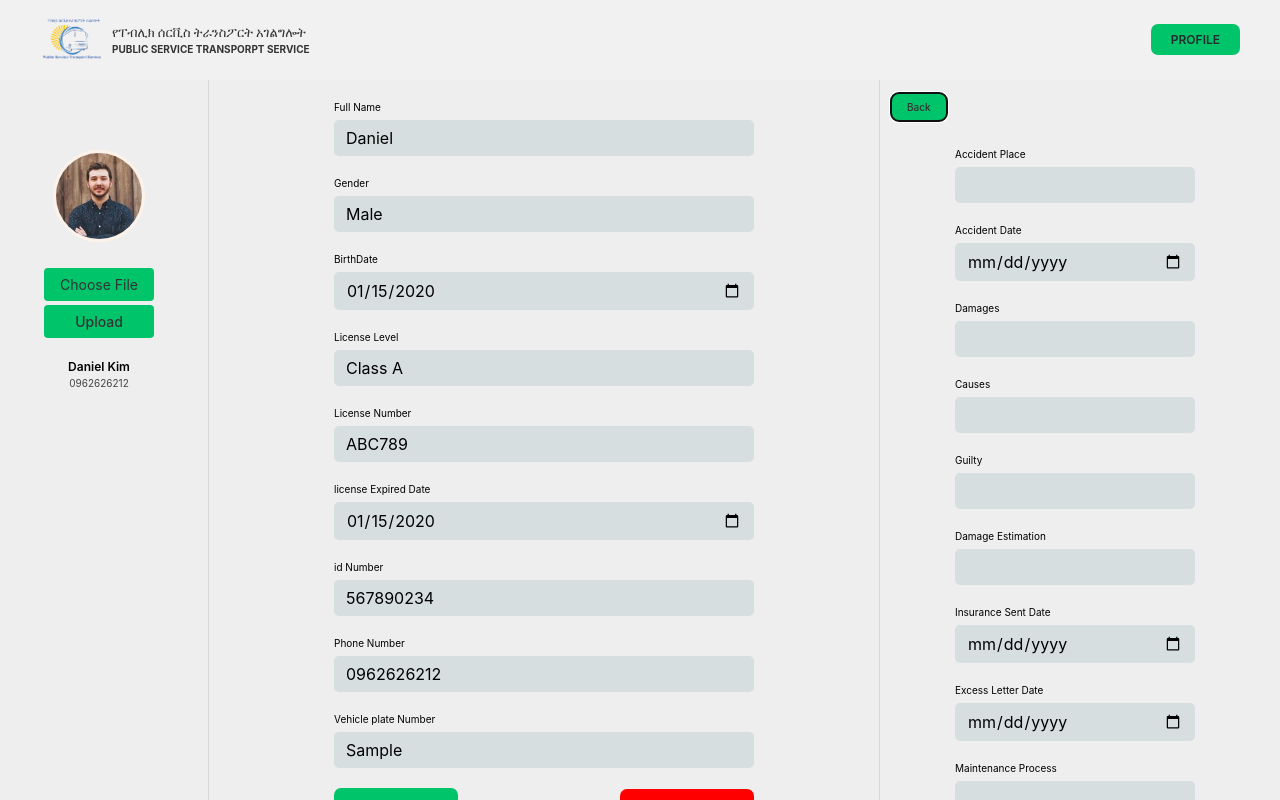
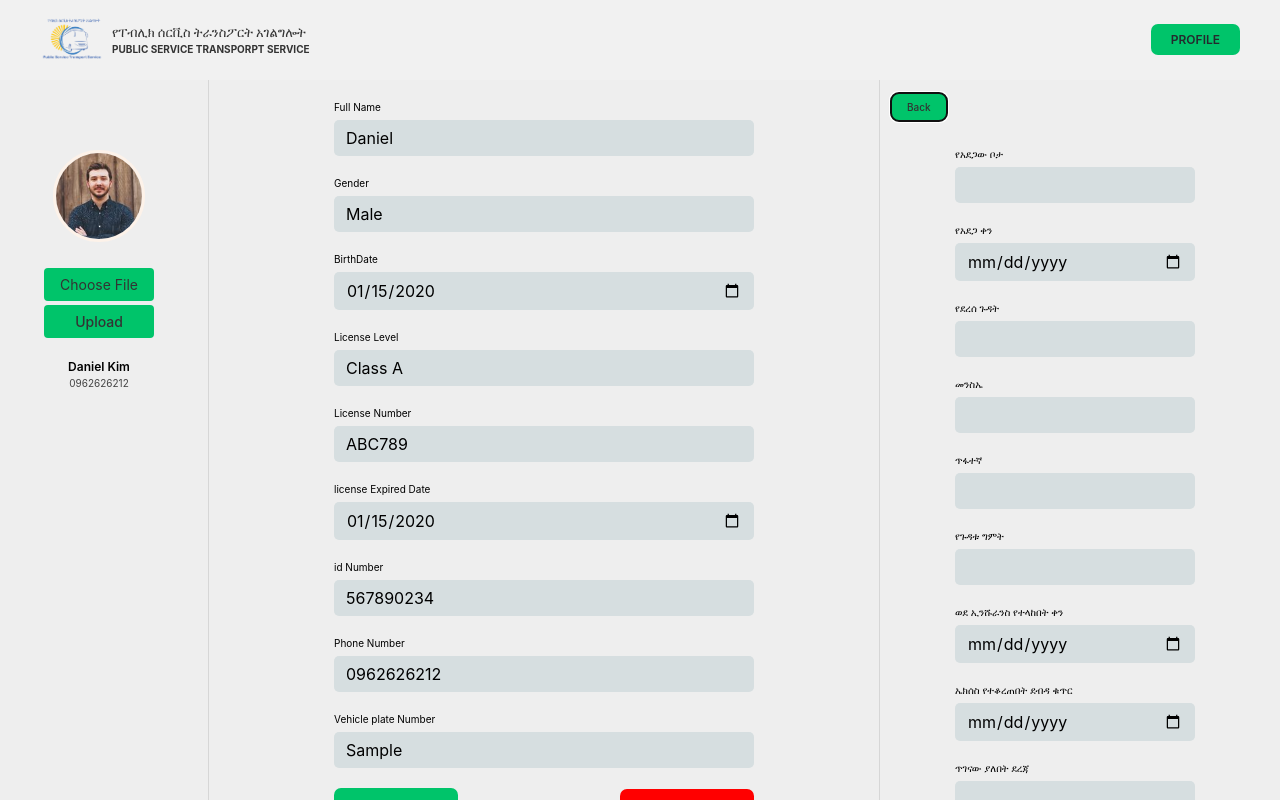
Before and after one commit to leulsege/Traffic-file-analysis, a React (Vite) app in the folder applications/webapp/: page /driverprofile in a window 1280 px wide. Both pictures are taken after typing "2020-01-15", "2020-01-15", "Sample" into the empty fields and a click on the button "Add Accident". Shown: the top 800 px of the page. Built offline with nearby package versions, Linux system fonts and the light colour scheme.

Commit message:
change language

```diff
--- a/applications/webapp/src/components/AccidentForm.tsx
+++ b/applications/webapp/src/components/AccidentForm.tsx
@@ -15,21 +15,14 @@ function AccidentForm() {
   const [preformDate, setPreformDate] = useState("");
   const [paymentDateLetterNumber, setPaymentDateLetterNumber] = useState("");
   const [paymentRequestLetterDate, setPaymentRequestLetterDate] = useState("");
-  const [givenPoint, setGivenPoint] = useState();
   const [reducedPoint, setReducedPoint] = useState();
   const [givenDecision, setGivenDecision] = useState();
-  const [currentPoint, setCurrentPoint] = useState(0);
-
-  useEffect(() => {
-    // Calculate the difference and update currentPoint when either givenPoint or reducedPoint changes
-    setCurrentPoint(givenPoint - reducedPoint);
-  }, [givenPoint, reducedPoint]);
 
   return (
     <main className={styles.login}>
       <form className={styles.form}>
         <div className={styles.row}>
-          <label htmlFor="text">Accident Place</label>
+          <label htmlFor="text">የአደጋው ቦታ</label>
           <input
             type="text"
             id="accidentPlace"
@@ -40,7 +33,7 @@ function AccidentForm() {
         </div>
 
         <div className={styles.row}>
-          <label htmlFor="text">Accident Date</label>
+          <label htmlFor="text">የአደጋ ቀን</label>
           <input
             type="date"
             id="firstName"
@@ -50,7 +43,7 @@ function AccidentForm() {
           />
         </div>
         <div className={styles.row}>
-          <label htmlFor="text">Damages</label>
+          <label htmlFor="text">የደረሰ ጉዳት</label>
           <input
             type="text"
             id="damages"
@@ -60,7 +53,7 @@ function AccidentForm() {
           />
         </div>
         <div className={styles.row}>
-          <label htmlFor="text">Causes</label>
+          <label htmlFor="text">መንስኤ</label>
           <input
             type="text"
             id="accidentPlace"
@@ -71,7 +64,7 @@ function AccidentForm() {
         </div>
 
         <div className={styles.row}>
-          <label htmlFor="text">Guilty</label>
+          <label htmlFor="text">ጥፋተኛ</label>
           <input
             type="text"
             id="guilty"
@@ -82,7 +75,7 @@ function AccidentForm() {
         </div>
 
         <div className={styles.row}>
-          <label htmlFor="text">Damage Estimation</label>
+          <label htmlFor="text">የጉዳቱ ግምት</label>
           <input
             type="text"
             id="damageEstimation"
@@ -92,7 +85,7 @@ function AccidentForm() {
         </div>
 
         <div className={styles.row}>
-          <label htmlFor="text">Insurance Sent Date</label>
+          <label htmlFor="text">ወደ ኢንሹራንስ የተላከበት ቀን</label>
           <input
             type="date"
             id="insuranceSentDate"
@@ -102,7 +95,7 @@ function AccidentForm() {
         </div>
 
         <div className={styles.row}>
-          <label htmlFor="text">Excess Letter Date</label>
+          <label htmlFor="text">ኤክሰስ የተቆረጠበት ደብዳ ቁጥር</label>
           <input
             type="date"
             id="iexcessLetterDate"
@@ -112,7 +105,7 @@ function AccidentForm() {
         </div>
 
         <div className={styles.row}>
-          <label htmlFor="text">Maintenance Process</label>
+          <label htmlFor="text">ጥገናው ያለበት ደረጃ</label>
           <input
             type="texts"
             id="maintenanceProcess"
@@ -122,7 +115,7 @@ function AccidentForm() {
         </div>
 
         <div className={styles.row}>
-          <label htmlFor="text">Preform Date</label>
+          <label htmlFor="text">ፕሮፎርማ የተሰራበት ቀን</label>
           <input
             type="date"
             id="preform Date"
@@ -132,7 +125,7 @@ function AccidentForm() {
         </div>
 
         <div className={styles.row}>
-          <label htmlFor="text">payment Date Letter Number</label>
+          <label htmlFor="text">ክፍያ የተጠየቀበት ቀን የደብዳቤ ቁጥር</label>
           <input
             type="text"
             id="paymentDateLetterNumber"
@@ -142,7 +135,7 @@ function AccidentForm() {
         </div>
 
         <div className={styles.row}>
-          <label htmlFor="text">Payment Request Letter Date</label>
+          <label htmlFor="text">የተሰበሰበበት ቀን</label>
           <input
             type="text"
             id="paymentRequestLetterDate"
@@ -152,17 +145,7 @@ function AccidentForm() {
         </div>
 
         <div className={styles.row}>
-          <label htmlFor="Number">Given Point</label>
-          <input
-            type="Number"
-            id="givenPoint"
-            onChange={(e) => setGivenPoint(e.target.value)}
-            value={givenPoint}
-          />
-        </div>
-
-        <div className={styles.row}>
-          <label htmlFor="Number">Reduced Point</label>
+          <label htmlFor="Number">ተቀናናሽ ነጥብ</label>
           <input
             type="Number"
             id="reducedPoint"
@@ -172,17 +155,7 @@ function AccidentForm() {
         </div>
 
         <div className={styles.row}>
-          <label htmlFor="Number">Current Point</label>
-          <input
-            type="number"
-            id="currentPoint"
-            value={currentPoint}
-            readOnly
-          />
-        </div>
-
-        <div className={styles.row}>
-          <label htmlFor="text">Given Decision</label>
+          <label htmlFor="text">የተሰጠው ውሳኔ</label>
           <input
             type="text"
             id="givenDecision"
```
Also changed, not shown: applications/webapp/src/components/AccidentSummery.tsx (added, +25 -0 lines).
